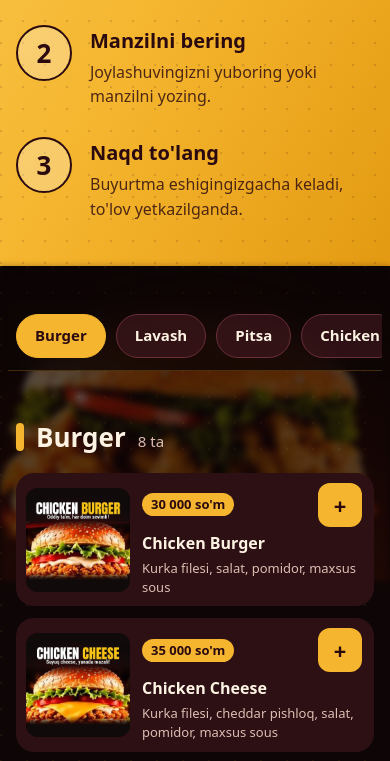
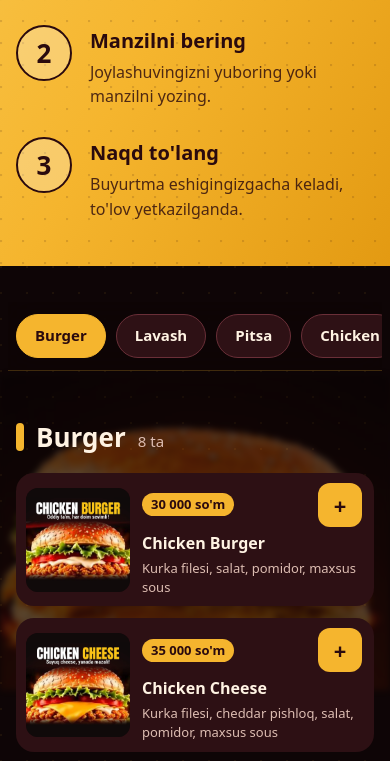
Before and after one commit to mukhiddinovsherzodbek-glitch/chicken24, a plain HTML site: page miniapp/site/index.html in a window 390 px wide. Shown: the part 2766-3527 px from the top of the page. Drawn offline with Linux system fonts and the light colour scheme; no server answers.

Commit message:
Sayt (telefon): menyu fon rasmlari o'z kategoriyasi boshida
- site.js placeMenuBg: burger/pizza/chicken/lavash/qo'shimchalar bo'limlari boshini --bgy-* ga yozadi
  (ResizeObserver, til, shrift va ekran o'zgarganda qayta hisoblanadi)
- site.css: faqat @media (max-width:720px) da fon rasmlari shu o'zgaruvchilar bo'yicha; noutbuk o'zgarmagan
- sayt ?v=13

Co-Authored-By: Claude Opus 5.5 <noreply@anthropic.com>

```diff
--- a/miniapp/site/index.html
+++ b/miniapp/site/index.html
@@ -13,9 +13,9 @@
   <link rel="preconnect" href="https://fonts.googleapis.com">
   <link rel="preconnect" href="https://fonts.gstatic.com" crossorigin>
   <link rel="stylesheet" href="https://fonts.googleapis.com/css2?family=Onest:wght@400;600;700&family=Rubik:wght@700;800&display=swap">
-  <link rel="stylesheet" href="site.css?v=12">
-  <script src="site-config.js?v=12" defer></script>
-  <script src="site.js?v=12" defer></script>
+  <link rel="stylesheet" href="site.css?v=13">
+  <script src="site-config.js?v=13" defer></script>
+  <script src="site.js?v=13" defer></script>
 </head>
 <body>
   <header class="top">
--- a/miniapp/site/site.css
+++ b/miniapp/site/site.css
@@ -378,3 +378,13 @@ legend{font-weight:600;font-size:15px;padding:0 0 6px}
   .foot-btns > .fbtn:nth-child(3){order:3}
   .foot-btns > .fbtn:nth-child(2){order:4}
 }
+
+/* TELEFON: fon rasmlari o'z kategoriyasi boshida (site.js placeMenuBg -> --bgy-*); JS bo'lmasa - avvalgi joylar */
+@media (max-width:720px){
+  .band-menu::after{background:
+    var(--img-menu) 100% var(--bgy-burger,0px)/420px auto no-repeat,
+    var(--img-end) 0 var(--bgy-pizza,1500px)/420px auto no-repeat,
+    var(--img-hero) 100% var(--bgy-chicken,3000px)/420px auto no-repeat,
+    var(--img-wings) 0 var(--bgy-lavash,4500px)/420px auto no-repeat,
+    var(--img-extra) 100% var(--bgy-qoshimchalar,6000px)/420px auto no-repeat}
+}
--- a/miniapp/site/site.js
+++ b/miniapp/site/site.js
@@ -191,7 +191,27 @@
       p.replaceWith(ul);
     });
     spyCats();
+    placeMenuBg();
   }
+  // Menyu fonidagi taom rasmlari o'z kategoriyasi boshida turadi (qat'iy px emas - menyu o'zgarsa ham siljimaydi).
+  // CSS o'zgaruvchilari: --bgy-<kategoriya> = bo'lim boshining .band-menu ichidagi y koordinatasi
+  const BG_CATS = ['burger', 'pizza', 'chicken', 'lavash', 'qoshimchalar'];
+  function placeMenuBg() {
+    const band = document.querySelector('.band-menu');
+    if (!band) return;
+    const top = band.getBoundingClientRect().top;
+    for (const id of BG_CATS) {
+      const sec = document.getElementById('cat-' + id);
+      if (sec) band.style.setProperty('--bgy-' + id, Math.round(sec.getBoundingClientRect().top - top) + 'px');
+    }
+  }
+  // Menyu balandligi o'zgarganda (tugmalar, shriftlar, til, ekran kengligi) - qayta joylash
+  let bgFrame = 0;
+  const schedBg = () => { cancelAnimationFrame(bgFrame); bgFrame = requestAnimationFrame(placeMenuBg); };
+  if ('ResizeObserver' in window && $('menuList')) new ResizeObserver(schedBg).observe($('menuList'));
+  window.addEventListener('resize', schedBg);
+  window.addEventListener('load', schedBg);
+  if (document.fonts && document.fonts.ready) document.fonts.ready.then(schedBg);
   // Pastga aylantirganda tepadagi kategoriya tugmasi yonib turadi
   let spy = null;
   function spyCats() {
```
